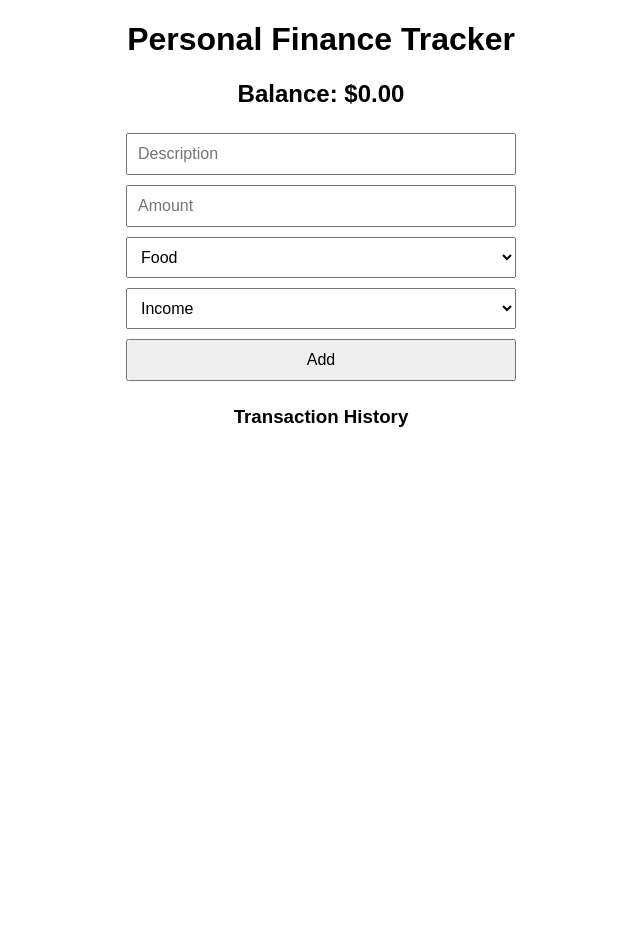
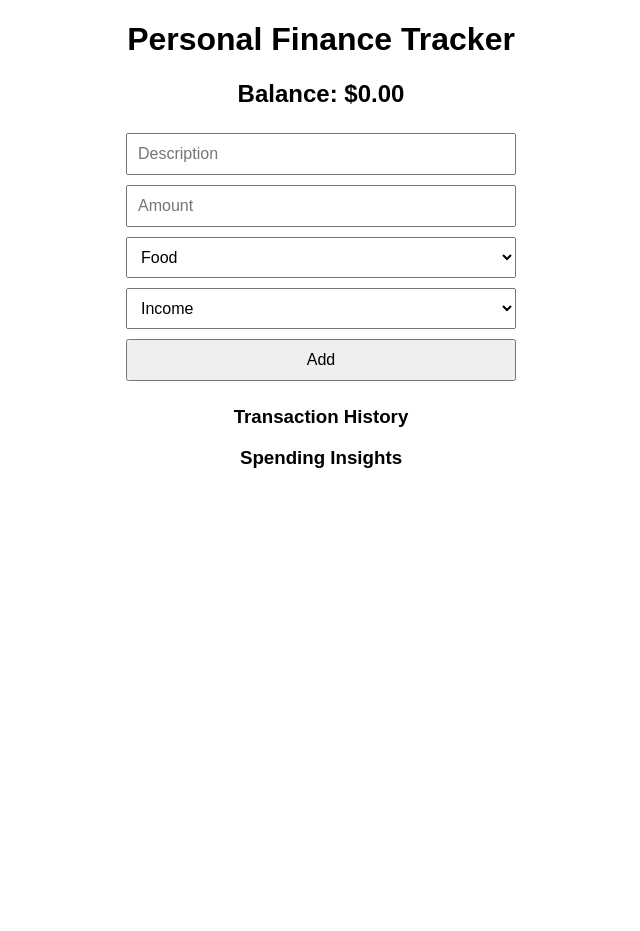
Before and after one commit to coachklein17/yuh, a Jekyll site: the page built from index.md, in a window 1280 px wide. Shown: the whole page, without its empty margins (319-959 px from the left). Built offline with Jekyll 4.4.1, drawn with Linux system fonts in a browser that asks for light colours; before the commit the page ends 900 px from its top, so only the background shows below that.

Commit message:
Update index.md

```diff
--- a/index.md
+++ b/index.md
@@ -25,3 +25,8 @@ title: Personal Finance Tracker
 
 <h3>Transaction History</h3>
 <ul id="transaction-list"></ul>
+
+<h3>Spending Insights</h3>
+<canvas id="expenseChart" width="400" height="400"></canvas>
+
+<script src="{{ '/assets/js/script.js' | relative_url }}"></script>
```
